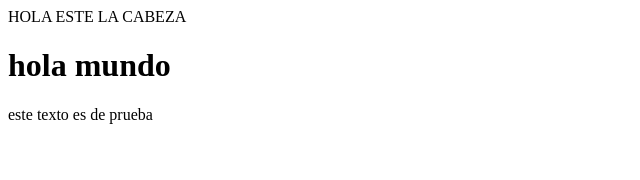
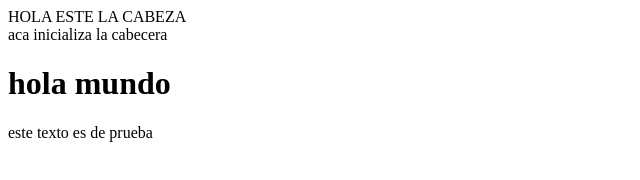
Before and after one commit to jsebasrojas29/repositorioPruebas, a plain HTML site: page index.html in a window 1280 px wide. Shown: the whole page, without its empty margins (0-640 px from the left). Drawn offline with Linux system fonts and the light colour scheme.

Commit message:
estructura incial de la cabecera

```diff
--- a/index.html
+++ b/index.html
@@ -5,6 +5,9 @@
 
     <body>
         <div>
+            <div id="cabecera">
+                aca inicializa la cabecera
+            </div>
             <h1>hola mundo </h1>
             <p>este texto es de prueba</p>
         </div>
```
